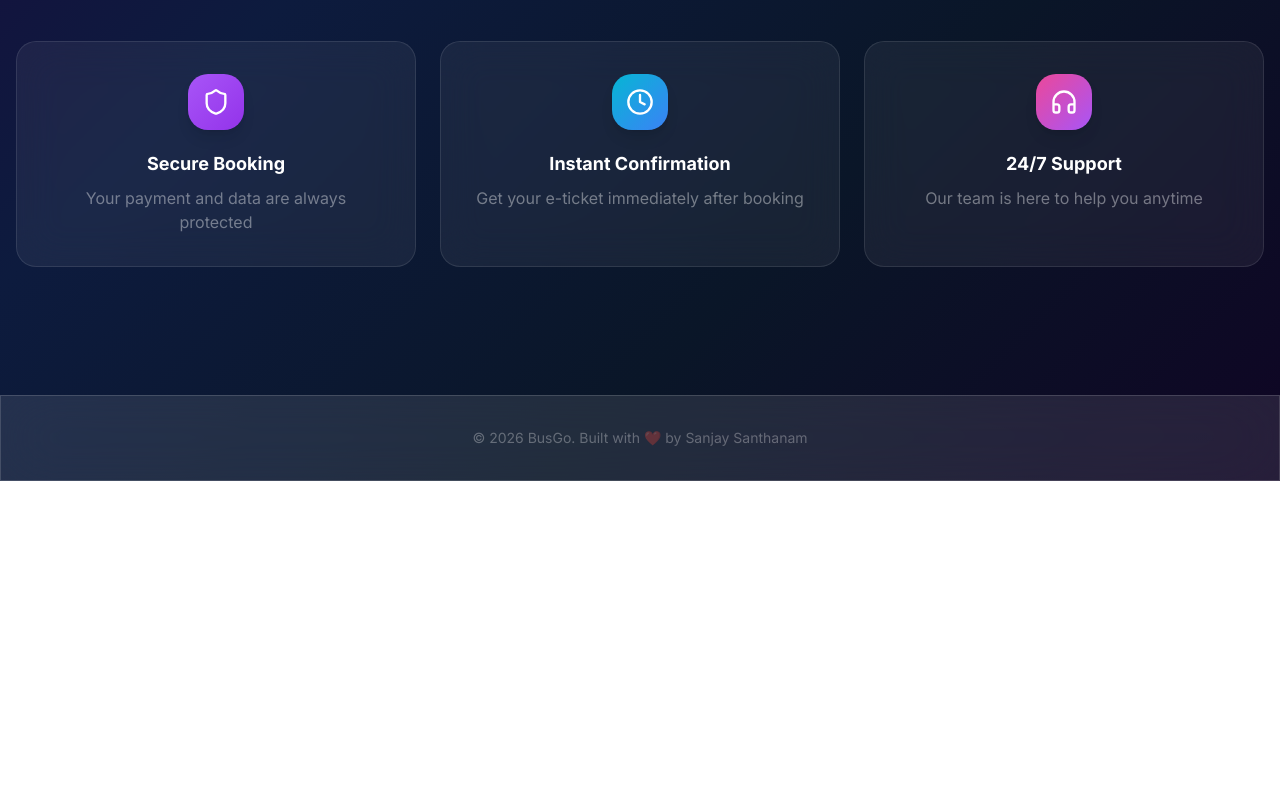
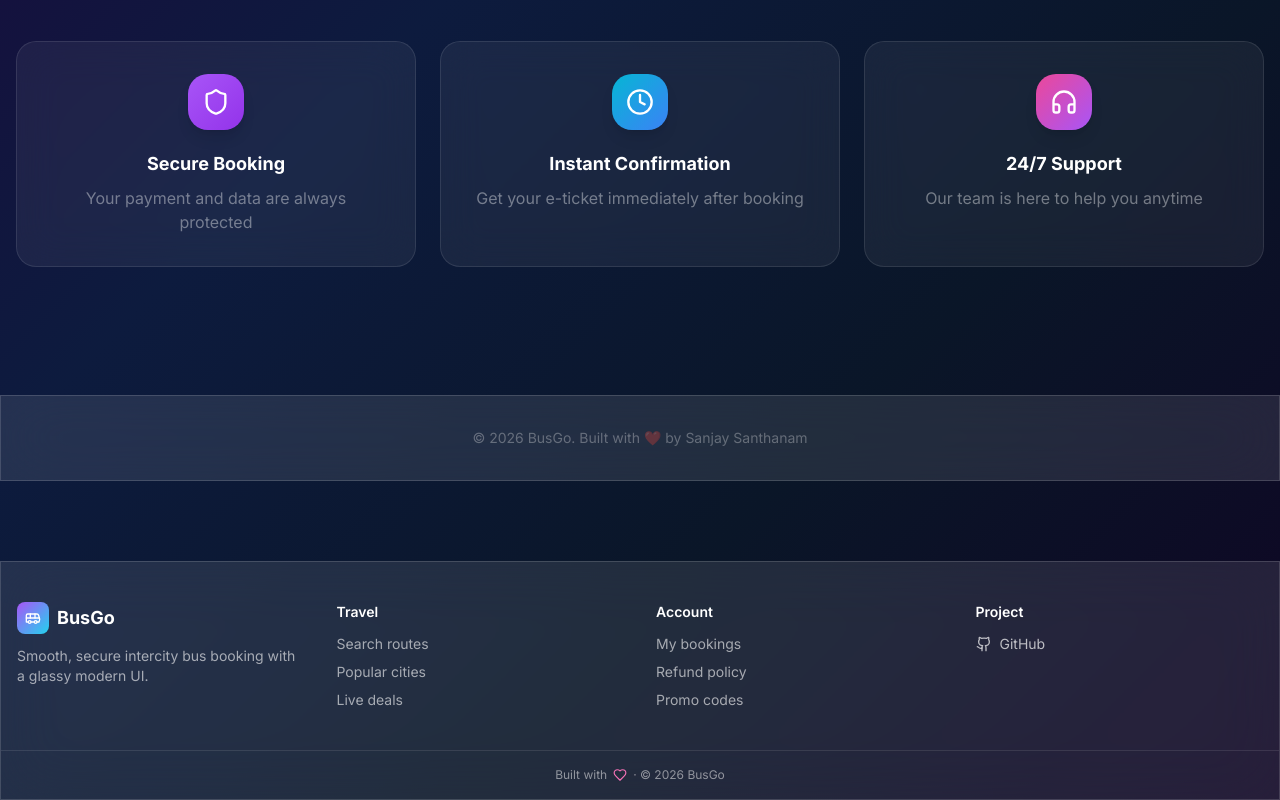
Before and after one commit to Sanjays2402/Bus-Booking-System, a React (Vite) app in the folder client/: page / in a window 1280 px wide. Shown: the part 1191-1991 px from the top of the page. Before the commit the page ends 1672 px from the top, so only its background shows below. Built offline with nearby package versions, Linux system fonts and the light colour scheme; no server answers.

Commit message:
feat(client): extract Navbar into component and add site-wide Footer

```diff
--- a/client/src/App.tsx
+++ b/client/src/App.tsx
@@ -1,7 +1,8 @@
-import { Routes, Route, Link, useNavigate } from 'react-router-dom';
+import { Routes, Route } from 'react-router-dom';
 import { Toaster } from 'react-hot-toast';
-import { Bus, User, LogOut, LayoutDashboard } from 'lucide-react';
-import { AuthProvider, useAuth } from './hooks/useAuth';
+import { AuthProvider } from './hooks/useAuth';
+import Navbar from './components/Navbar';
+import Footer from './components/Footer';
 import HomePage from './pages/HomePage';
 import SearchResults from './pages/SearchResults';
 import SeatSelection from './pages/SeatSelection';
@@ -21,53 +22,13 @@ function BackgroundOrbs() {
   );
 }
 
-function Navbar() {
-  const { user, logout } = useAuth();
-  const navigate = useNavigate();
-
-  return (
-    <nav className="glass-strong sticky top-0 z-50">
-      <div className="max-w-7xl mx-auto px-4 py-3.5 flex items-center justify-between">
-        <Link to="/" className="flex items-center gap-2.5 text-xl font-bold text-white hover:text-purple-300 transition group">
-          <div className="w-9 h-9 rounded-xl bg-gradient-to-br from-purple-500 to-cyan-400 flex items-center justify-center group-hover:shadow-lg group-hover:shadow-purple-500/25 transition">
-            <Bus className="w-5 h-5 text-white" />
-          </div>
-          BusGo
-        </Link>
-        <div className="flex items-center gap-3">
-          {user ? (
-            <>
-              <Link to="/profile" className="btn-glass flex items-center gap-2 px-4 py-2 rounded-xl text-sm font-medium text-white/80 hover:text-white">
-                <User className="w-4 h-4" />
-                {user.name}
-              </Link>
-              {user.role === 'admin' && (
-                <Link to="/admin" className="btn-glass flex items-center gap-2 px-4 py-2 rounded-xl text-sm font-medium text-purple-300 hover:text-purple-200">
-                  <LayoutDashboard className="w-4 h-4" />
-                  Admin
-                </Link>
-              )}
-              <button onClick={() => { logout(); navigate('/'); }} className="btn-glass p-2 rounded-xl text-white/50 hover:text-white">
-                <LogOut className="w-4 h-4" />
-              </button>
-            </>
-          ) : (
-            <Link to="/auth" className="btn-glow px-5 py-2 rounded-xl font-semibold text-sm text-white">
-              Login
-            </Link>
-          )}
-        </div>
-      </div>
-    </nav>
-  );
-}
-
 function AppContent() {
   return (
-    <div className="min-h-screen relative">
+    <div className="min-h-screen relative flex flex-col">
       <BackgroundOrbs />
-      <div className="relative z-10">
+      <div className="relative z-10 flex-1 flex flex-col">
         <Navbar />
+        <main className="flex-1">
           <Routes>
             <Route path="/" element={<HomePage />} />
             <Route path="/search" element={<SearchResults />} />
@@ -78,6 +39,8 @@ function AppContent() {
             <Route path="/admin" element={<AdminDashboard />} />
             <Route path="/auth" element={<AuthPage />} />
           </Routes>
+        </main>
+        <Footer />
       </div>
       <Toaster
         position="top-right"
--- /dev/null
+++ b/client/src/components/Footer.tsx
@@ -0,0 +1,54 @@
+import { Bus, Github, Heart } from 'lucide-react';
+
+export default function Footer() {
+  return (
+    <footer className="glass-strong mt-20 border-t border-white/10">
+      <div className="max-w-7xl mx-auto px-4 py-10 grid gap-8 md:grid-cols-4">
+        <div>
+          <div className="flex items-center gap-2 text-white font-bold text-lg">
+            <div className="w-8 h-8 rounded-lg bg-gradient-to-br from-purple-500 to-cyan-400 flex items-center justify-center">
+              <Bus className="w-4 h-4 text-white" />
+            </div>
+            BusGo
+          </div>
+          <p className="mt-3 text-sm text-white/60">
+            Smooth, secure intercity bus booking with a glassy modern UI.
+          </p>
+        </div>
+        <div>
+          <h4 className="text-white text-sm font-semibold mb-3">Travel</h4>
+          <ul className="space-y-2 text-sm text-white/60">
+            <li>Search routes</li>
+            <li>Popular cities</li>
+            <li>Live deals</li>
+          </ul>
+        </div>
+        <div>
+          <h4 className="text-white text-sm font-semibold mb-3">Account</h4>
+          <ul className="space-y-2 text-sm text-white/60">
+            <li>My bookings</li>
+            <li>Refund policy</li>
+            <li>Promo codes</li>
+          </ul>
+        </div>
+        <div>
+          <h4 className="text-white text-sm font-semibold mb-3">Project</h4>
+          <a
+            href="https://github.com/Sanjays2402/Bus-Booking-System"
+            target="_blank"
+            rel="noreferrer"
+            className="inline-flex items-center gap-2 text-sm text-white/70 hover:text-white"
+          >
+            <Github className="w-4 h-4" />
+            GitHub
+          </a>
+        </div>
+      </div>
+      <div className="border-t border-white/10 py-4 text-center text-xs text-white/50 flex items-center justify-center gap-1.5">
+        <span>Built with</span>
+        <Heart className="w-3.5 h-3.5 text-pink-400" />
+        <span>· © {new Date().getFullYear()} BusGo</span>
+      </div>
+    </footer>
+  );
+}
--- /dev/null
+++ b/client/src/components/Navbar.tsx
@@ -0,0 +1,60 @@
+import { Link, useNavigate } from 'react-router-dom';
+import { Bus, User, LogOut, LayoutDashboard } from 'lucide-react';
+import { useAuth } from '../hooks/useAuth';
+
+export default function Navbar() {
+  const { user, logout } = useAuth();
+  const navigate = useNavigate();
+
+  return (
+    <nav className="glass-strong sticky top-0 z-50">
+      <div className="max-w-7xl mx-auto px-4 py-3.5 flex items-center justify-between">
+        <Link
+          to="/"
+          className="flex items-center gap-2.5 text-xl font-bold text-white hover:text-purple-300 transition group"
+        >
+          <div className="w-9 h-9 rounded-xl bg-gradient-to-br from-purple-500 to-cyan-400 flex items-center justify-center group-hover:shadow-lg group-hover:shadow-purple-500/25 transition">
+            <Bus className="w-5 h-5 text-white" />
+          </div>
+          BusGo
+        </Link>
+        <div className="flex items-center gap-3">
+          {user ? (
+            <>
+              <Link
+                to="/profile"
+                className="btn-glass flex items-center gap-2 px-4 py-2 rounded-xl text-sm font-medium text-white/80 hover:text-white"
+              >
+                <User className="w-4 h-4" />
+                {user.name}
+              </Link>
+              {user.role === 'admin' && (
+                <Link
+                  to="/admin"
+                  className="btn-glass flex items-center gap-2 px-4 py-2 rounded-xl text-sm font-medium text-purple-300 hover:text-purple-200"
+                >
+                  <LayoutDashboard className="w-4 h-4" />
+                  Admin
+                </Link>
+              )}
+              <button
+                onClick={() => {
+                  logout();
+                  navigate('/');
+                }}
+                className="btn-glass p-2 rounded-xl text-white/50 hover:text-white"
+                aria-label="Sign out"
+              >
+                <LogOut className="w-4 h-4" />
+              </button>
+            </>
+          ) : (
+            <Link to="/auth" className="btn-glow px-5 py-2 rounded-xl font-semibold text-sm text-white">
+              Login
+            </Link>
+          )}
+        </div>
+      </div>
+    </nav>
+  );
+}
```
Lines whose indentation alone changed are shown as unchanged.
